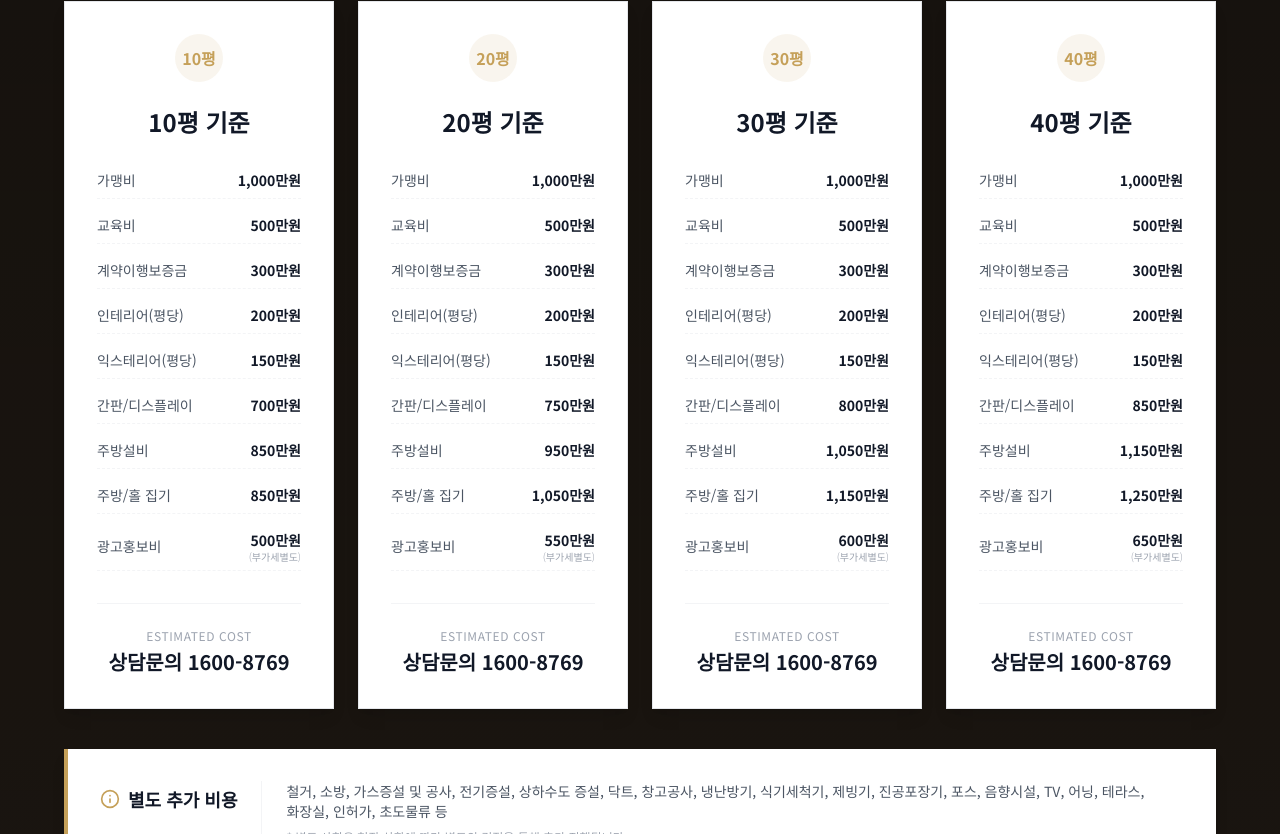
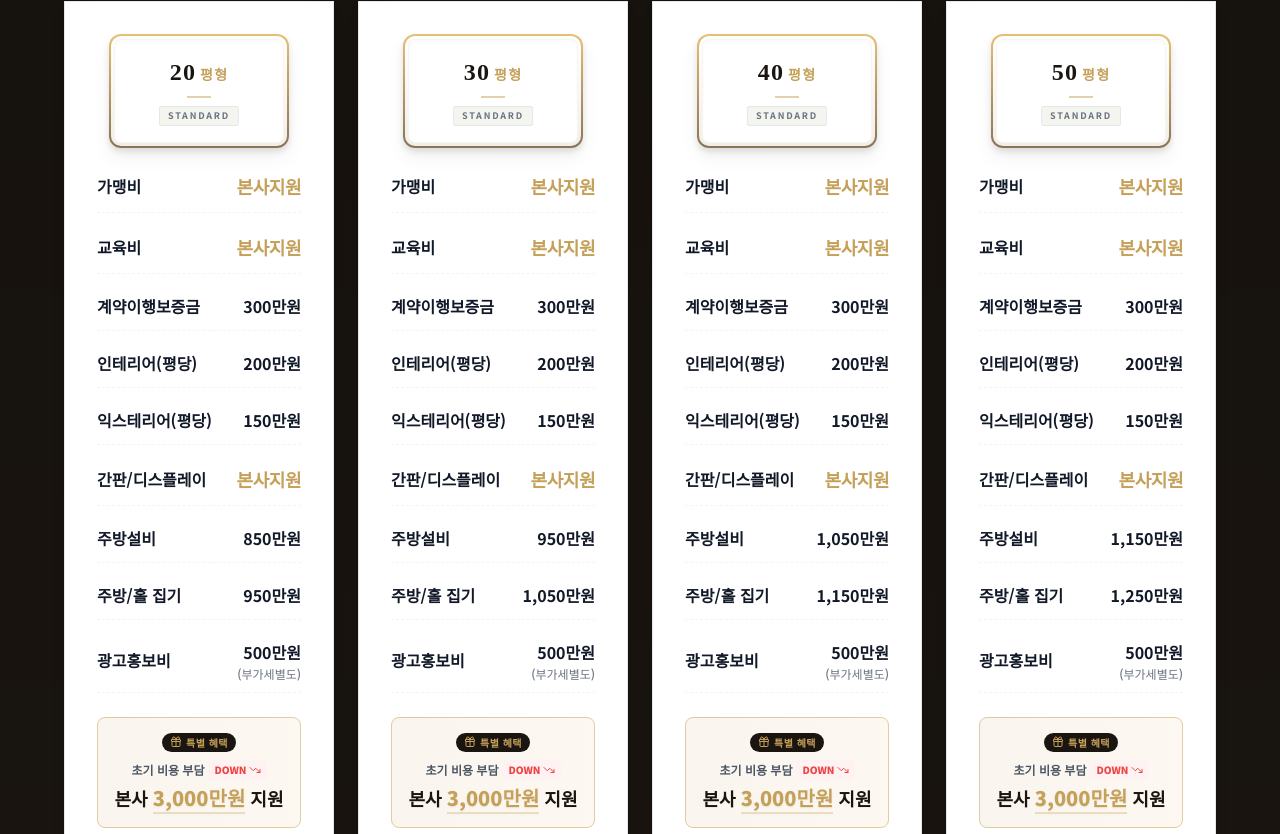
Before and after one commit to joksafood-cyber/jokbal-academy, a React (Vite) app: page / in a window 1280 px wide. Shown: the part 3506-4340 px from the top of the page. Built offline with nearby package versions, Linux system fonts and the light colour scheme.

Commit message:
Update CostSection.tsx

```diff
--- a/src/components/CostSection.tsx
+++ b/src/components/CostSection.tsx
@@ -1,64 +1,64 @@
 import React from 'react';
-import { CheckCircle2, Info, ChevronRight } from 'lucide-react';
+import { CheckCircle2, Info, ChevronRight, TrendingDown, Gift, Crown } from 'lucide-react';
 
 const costData = [
     {
-        size: '10평',
+        size: '20평',
         items: [
-            { name: '가맹비', price: '1,000만원' },
-            { name: '교육비', price: '500만원' },
+            { name: '가맹비', price: '본사지원' },
+            { name: '교육비', price: '본사지원' },
             { name: '계약이행보증금', price: '300만원' },
             { name: '인테리어(평당)', price: '200만원' },
             { name: '익스테리어(평당)', price: '150만원' },
-            { name: '간판/디스플레이', price: '700만원' },
+            { name: '간판/디스플레이', price: '본사지원' },
             { name: '주방설비', price: '850만원' },
-            { name: '주방/홀 집기', price: '850만원' },
+            { name: '주방/홀 집기', price: '950만원' },
             { name: '광고홍보비', price: '500만원', note: '(부가세별도)' }
-        ],
-        price: '상담문의 1600-8769'
-    },
-    {
-        size: '20평',
-        items: [
-            { name: '가맹비', price: '1,000만원' },
-            { name: '교육비', price: '500만원' },
-            { name: '계약이행보증금', price: '300만원' },
-            { name: '인테리어(평당)', price: '200만원' },
-            { name: '익스테리어(평당)', price: '150만원' },
-            { name: '간판/디스플레이', price: '750만원' },
-            { name: '주방설비', price: '950만원' },
-            { name: '주방/홀 집기', price: '1,050만원' },
-            { name: '광고홍보비', price: '550만원', note: '(부가세별도)' }
         ],
         price: '상담문의 1600-8769'
     },
     {
         size: '30평',
         items: [
-            { name: '가맹비', price: '1,000만원' },
-            { name: '교육비', price: '500만원' },
+            { name: '가맹비', price: '본사지원' },
+            { name: '교육비', price: '본사지원' },
             { name: '계약이행보증금', price: '300만원' },
             { name: '인테리어(평당)', price: '200만원' },
             { name: '익스테리어(평당)', price: '150만원' },
-            { name: '간판/디스플레이', price: '800만원' },
-            { name: '주방설비', price: '1,050만원' },
-            { name: '주방/홀 집기', price: '1,150만원' },
-            { name: '광고홍보비', price: '600만원', note: '(부가세별도)' }
+            { name: '간판/디스플레이', price: '본사지원' },
+            { name: '주방설비', price: '950만원' },
+            { name: '주방/홀 집기', price: '1,050만원' },
+            { name: '광고홍보비', price: '500만원', note: '(부가세별도)' }
         ],
         price: '상담문의 1600-8769'
     },
     {
         size: '40평',
         items: [
-            { name: '가맹비', price: '1,000만원' },
-            { name: '교육비', price: '500만원' },
+            { name: '가맹비', price: '본사지원' },
+            { name: '교육비', price: '본사지원' },
             { name: '계약이행보증금', price: '300만원' },
             { name: '인테리어(평당)', price: '200만원' },
             { name: '익스테리어(평당)', price: '150만원' },
-            { name: '간판/디스플레이', price: '850만원' },
+            { name: '간판/디스플레이', price: '본사지원' },
+            { name: '주방설비', price: '1,050만원' },
+            { name: '주방/홀 집기', price: '1,150만원' },
+            { name: '광고홍보비', price: '500만원', note: '(부가세별도)' }
+        ],
+        price: '상담문의 1600-8769'
+    },
+    {
+        size: '50평',
+        items: [
+            { name: '가맹비', price: '본사지원' },
+            { name: '교육비', price: '본사지원' },
+            { name: '계약이행보증금', price: '300만원' },
+            { name: '인테리어(평당)', price: '200만원' },
+            { name: '익스테리어(평당)', price: '150만원' },
+            { name: '간판/디스플레이', price: '본사지원' },
             { name: '주방설비', price: '1,150만원' },
             { name: '주방/홀 집기', price: '1,250만원' },
-            { name: '광고홍보비', price: '650만원', note: '(부가세별도)' }
+            { name: '광고홍보비', price: '500만원', note: '(부가세별도)' }
         ],
         price: '상담문의 1600-8769'
     },
@@ -66,22 +66,22 @@ const costData = [
 
 const revenueData = [
     {
-        size: '10평',
+        size: '20평',
         items: [
-            { label: '테이블수', value: '5개' },
+            { label: '테이블수', value: '6개' },
             { label: '평균단가/회전율', value: '44,000원 / 2회' },
-            { label: '예상 일매출', value: '1,550,000' },
-            { label: '예상 월매출', value: '46,500,000', isTotal: true },
-            { label: '재료비(38%)', value: '17,670,000' },
-            { label: '인건비(15%)', value: '6,975,000' },
-            { label: '임대료/관리비(5.5%)', value: '2,557,500' },
-            { label: '포장배달운영비(13%)', value: '4,017,000' },
-            { label: '제세공과금(4.5%)', value: '2,092,500' },
+            { label: '예상 일매출', value: '1,600,000' },
+            { label: '예상 월매출', value: '48,000,000', isTotal: true },
+            { label: '재료비(38%)', value: '18,240,000' },
+            { label: '인건비(15%)', value: '7,200,000' },
+            { label: '임대료/관리비(5.5%)', value: '2,640,000' },
+            { label: '포장배달운영비(13%)', value: '3,744,000' },
+            { label: '제세공과금(4.5%)', value: '2,160,000' },
         ],
-        netProfit: '13,188,000'
+        netProfit: '14,016,000'
     },
     {
-        size: '20평',
+        size: '30평',
         items: [
             { label: '테이블수', value: '10개' },
             { label: '평균단가/회전율', value: '44,000원 / 2회' },
@@ -96,7 +96,7 @@ const revenueData = [
         netProfit: '22,776,000'
     },
     {
-        size: '30평',
+        size: '40평',
         items: [
             { label: '테이블수', value: '15개' },
             { label: '평균단가/회전율', value: '44,000원 / 2회' },
@@ -111,7 +111,7 @@ const revenueData = [
         netProfit: '32,364,000'
     },
     {
-        size: '40평',
+        size: '50평',
         items: [
             { label: '테이블수', value: '20개' },
             { label: '평균단가/회전율', value: '44,000원 / 2회' },
@@ -214,19 +214,47 @@ export const CostSection: React.FC = () => {
                     <div className="grid grid-cols-1 md:grid-cols-2 lg:grid-cols-4 gap-4 md:gap-6">
                         {costData.map((plan, idx) => (
                             <div key={idx} className="bg-white p-6 md:p-8 border border-gray-200 shadow-lg flex flex-col items-center text-center rounded-lg md:rounded-none">
-                                <div className="w-10 h-10 md:w-12 md:h-12 bg-accent-gold/10 rounded-full flex items-center justify-center mb-4 md:mb-6">
-                                    <span className="font-bold text-accent-gold text-sm md:text-base">{plan.size}</span>
+
+                                {/* 3D Gold Frame Header - Reduced Size */}
+                                <div className="mb-6 w-full max-w-[180px] mx-auto group">
+                                    {/* Frame Outer Edge */}
+                                    <div className="relative bg-gradient-to-b from-[#E6C075] to-[#8B7355] p-[2px] rounded-xl shadow-[0_4px_6px_rgba(0,0,0,0.1),0_10px_20px_rgba(0,0,0,0.05)] transform transition-all duration-300 group-hover:-translate-y-1 group-hover:shadow-[0_8px_15px_rgba(197,160,89,0.3)]">
+                                        {/* Frame Inner Bevel */}
+                                        <div className="bg-gradient-to-b from-white to-[#F0EFEA] p-[3px] rounded-[10px]">
+                                            {/* Content Area */}
+                                            <div className="bg-white border border-[#C5A059]/10 rounded-[7px] py-4 px-3 flex flex-col items-center justify-center relative overflow-hidden shadow-[inset_0_2px_4px_rgba(0,0,0,0.02)]">
+
+                                                {/* Shine Animation element */}
+                                                <div className="absolute inset-0 bg-gradient-to-tr from-transparent via-white/50 to-transparent translate-x-[-150%] group-hover:translate-x-[150%] transition-transform duration-700 ease-in-out skew-x-12 z-20 pointer-events-none"></div>
+
+                                                <h3 className="font-display font-extrabold text-2xl text-[#1a1510] tracking-wider flex items-baseline gap-1 relative z-10">
+                                                    {plan.size.replace('평', '')}
+                                                    <span className="text-sm font-serif text-[#C5A059] font-bold">평형</span>
+                                                </h3>
+
+                                                <div className="w-6 h-[2px] bg-[#C5A059] my-2 opacity-50"></div>
+
+                                                <span className="text-[9px] font-bold tracking-[0.2em] uppercase text-gray-500 bg-[#F5F5F0] px-2 py-0.5 rounded-sm border border-gray-200">
+                                                    STANDARD
+                                                </span>
+                                            </div>
+                                        </div>
+                                    </div>
                                 </div>
-                                <h3 className="text-xl md:text-2xl font-bold mb-6 md:mb-8 text-gray-900">{plan.size} 기준</h3>
-                                <ul className="space-y-3 md:space-y-4 mb-6 md:mb-8 w-full">
+
+                                <ul className="space-y-4 md:space-y-5 mb-6 w-full">
                                     {plan.items.map((item, i) => (
-                                        <li key={i} className="flex items-center justify-between text-gray-600 text-xs md:text-sm border-b border-dashed border-gray-100 pb-2">
-                                            <span>{item.name}</span>
+                                        <li key={i} className="flex items-center justify-between text-sm md:text-base border-b border-dashed border-gray-100 pb-2 md:pb-3">
+                                            <span className="font-bold text-gray-900 shrink-0">{item.name}</span>
                                             {item.price ? (
                                                 <div className="text-right">
-                                                    <span className="font-bold text-gray-900">{item.price}</span>
+                                                    {item.price === '본사지원' ? (
+                                                        <span className="font-extrabold text-[#C5A059] text-base md:text-lg tracking-tight">{item.price}</span>
+                                                    ) : (
+                                                        <span className="font-bold text-gray-900">{item.price}</span>
+                                                    )}
                                                     {/* @ts-ignore */}
-                                                    {item.note && <p className="text-[10px] text-gray-400 leading-none mt-0.5 font-light">{item.note}</p>}
+                                                    {item.note && <p className="text-xs text-gray-500 leading-none mt-1 font-medium">{item.note}</p>}
                                                 </div>
                                             ) : (
                                                 <CheckCircle2 className="w-4 h-4 text-accent-gold" />
@@ -234,6 +262,32 @@ export const CostSection: React.FC = () => {
                                         </li>
                                     ))}
                                 </ul>
+
+                                {/* Promotional Banner */}
+                                <div className="w-full mb-6 md:mb-8 relative group">
+                                    <div className="absolute inset-0 bg-gradient-to-r from-[#C5A059] to-[#E6C075] rounded-lg opacity-10 group-hover:opacity-20 transition-opacity"></div>
+                                    <div className="absolute inset-0 border border-[#C5A059] rounded-lg opacity-50"></div>
+
+                                    <div className="relative p-4 text-center">
+                                        <div className="flex items-center justify-center gap-1.5 mb-2">
+                                            <span className="bg-[#1a1510] text-[#C5A059] text-[10px] font-bold px-2 py-0.5 rounded-full uppercase tracking-wider flex items-center gap-1">
+                                                <Gift className="w-3 h-3" /> 특별 혜택
+                                            </span>
+                                        </div>
+
+                                        <div className="flex items-center justify-center gap-1 text-gray-600 font-bold text-xs mb-1">
+                                            <span>초기 비용 부담</span>
+                                            <span className="text-red-500 font-extrabold flex items-center bg-red-50 px-1.5 py-0.5 rounded text-[10px]">
+                                                DOWN <TrendingDown className="w-3 h-3 ml-0.5" />
+                                            </span>
+                                        </div>
+
+                                        <div className="text-[#1a1510] font-bold text-base md:text-lg leading-tight">
+                                            본사 <span className="text-[#C5A059] font-extrabold text-lg md:text-xl drop-shadow-sm border-b-2 border-[#C5A059]/30">3,000만원</span> 지원
+                                        </div>
+                                    </div>
+                                </div>
+
                                 <div className="mt-auto pt-4 md:pt-6 border-t border-gray-100 w-full">
                                     <p className="text-[10px] md:text-xs text-gray-400 uppercase tracking-wider mb-1">Estimated Cost</p>
                                     <p className="text-lg md:text-xl font-bold text-gray-900 break-keep">{plan.price}</p>
@@ -378,7 +432,7 @@ export const CostSection: React.FC = () => {
                                             <div className="w-6 md:w-8 h-px bg-gray-200 group-hover:bg-[#C5A059] transition-colors"></div>
                                         </div>
 
-                                        <p className="text-gray-500 text-xs md:text-sm leading-relaxed whitespace-pre-line break-keep font-medium">
+                                        <p className="text-gray-600 text-xs md:text-sm leading-relaxed whitespace-pre-line break-keep font-medium">
                                             {item.desc}
                                         </p>
 
```
